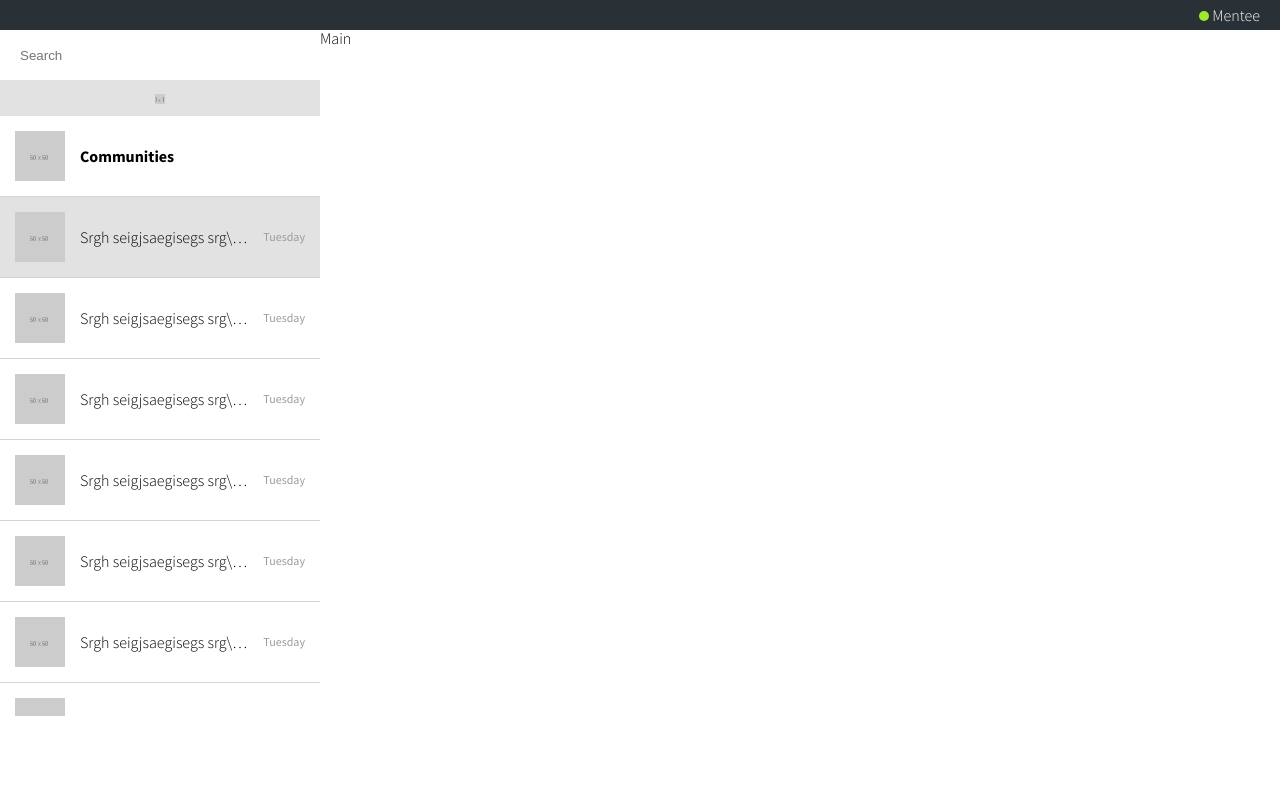
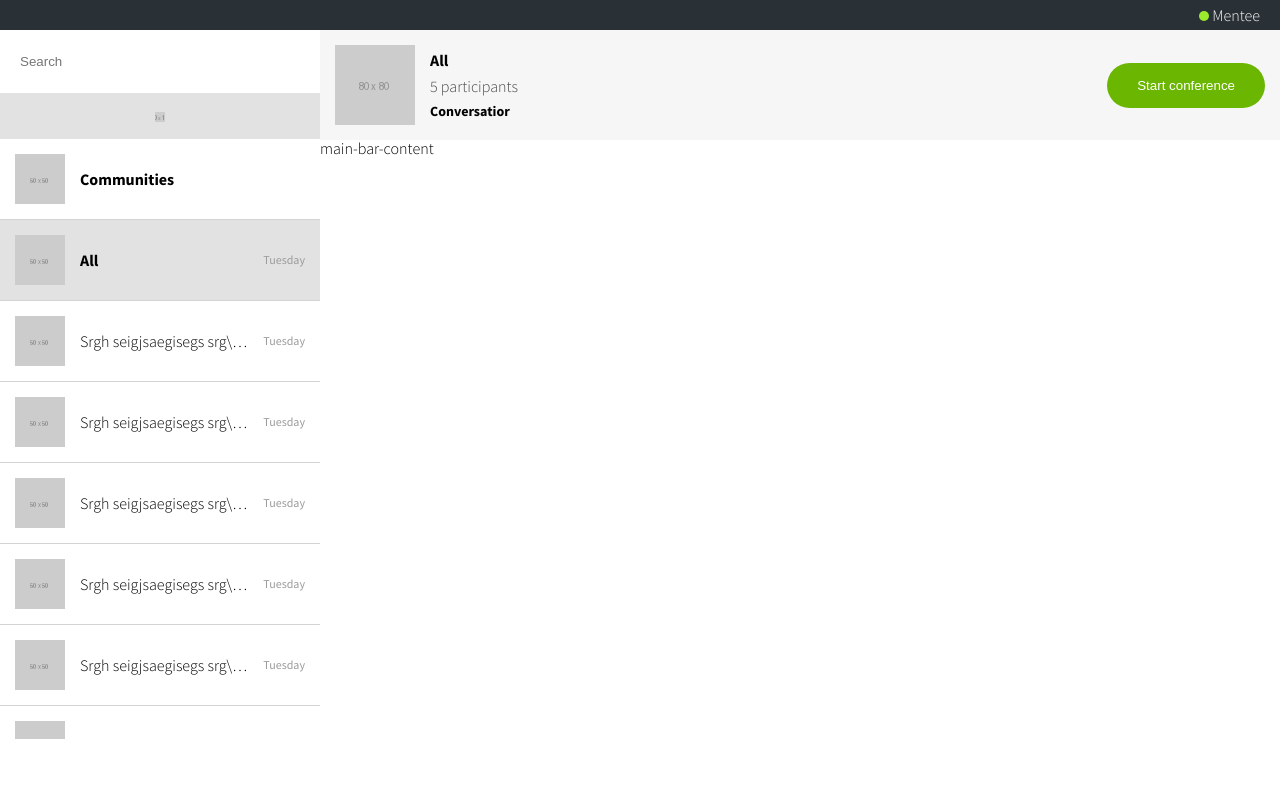
Before and after one commit to NikiNight/task2_VH, a plain HTML site: page page.html in a window 1280 px wide. Drawn offline with nearby package versions, Linux system fonts and the light colour scheme.

Commit message:
Add community header in main block

```diff
--- a/css/page-style.less
+++ b/css/page-style.less
@@ -29,11 +29,11 @@ header{
     .search{
       width: 100%;
       border: none;
-      height: 50px;
+      height: 63px;
       padding-left: 20px;
     }
     .separator{
-      padding: 10px 0;
+      padding: 15px 0;
       background-color: #e2e2e2;
       text-align: center;
     }
@@ -48,6 +48,9 @@ header{
         border-bottom: 1px solid #d4d4d4;
         &.selected{
           background-color: #e2e2e2;
+          .title{
+            font-weight: 700;
+          }
         }
         .title{
           text-overflow: ellipsis;
@@ -56,6 +59,7 @@ header{
           line-height: 25px;
           padding-right: 10px;
           padding-left: 15px;
+          width: 100%;
         }
         time{
           color: #9b9b9b;
@@ -72,6 +76,43 @@ header{
     }
   }
   .main-bar{
+    width: 100%;
+    .community-header{
+      padding: 15px;
+      display: flex;
+      justify-content: space-between;
+      align-items: center;
+      background-color: #f6f6f6;
+      .community-info{
+        display: flex;
+        align-items: center;
+        img{
+          margin-right: 15px;
+        }
+        .name{
+          margin-bottom: 10px;
+          font-weight: 700;
+        }
+        .num{
+          color: #474747;
+          font-size: 16px;
+          margin-bottom: 10px;
+        }
+        .type{
+          font-weight: 700;
+          font-size: 14px;
+        }
 
+      }
+      button{
+        padding: 15px 30px;
+        background-color: #6bb600;
+        color: white;
+        border-radius: 50px;
+        border: none;
+        cursor: pointer;
+        outline: none;
+      }
+    }
   }
 }
--- a/page.html
+++ b/page.html
@@ -27,7 +27,7 @@
             </div>
             <div class="communities-data selected">
                 <img src="img/50x50.png" alt="">
-                <p class="title">Srgh seigjsaegisegs srg\wsehg\wserh</p>
+                <p class="title">All</p>
                 <time>Tuesday</time>
             </div>
             <div class="communities-data">
@@ -83,7 +83,26 @@
         </section>
     </aside>
     <main class="main-bar">
-        Main
+        <div class="community-header">
+            <div class="community-info">
+                <img src="img/80x80.png" alt="">
+                <div>
+                    <p class="name">
+                        All
+                    </p>
+                    <p class="num">
+                        5 participants
+                    </p>
+                    <p class="type">
+                        Conversatior
+                    </p>
+                </div>
+            </div>
+            <button>Start conference</button>
+        </div>
+        <div class="main-bar-content">
+            main-bar-content
+        </div>
     </main>
 </div>
 </body>
```
Also changed, not shown: img/80x80.png (added).
